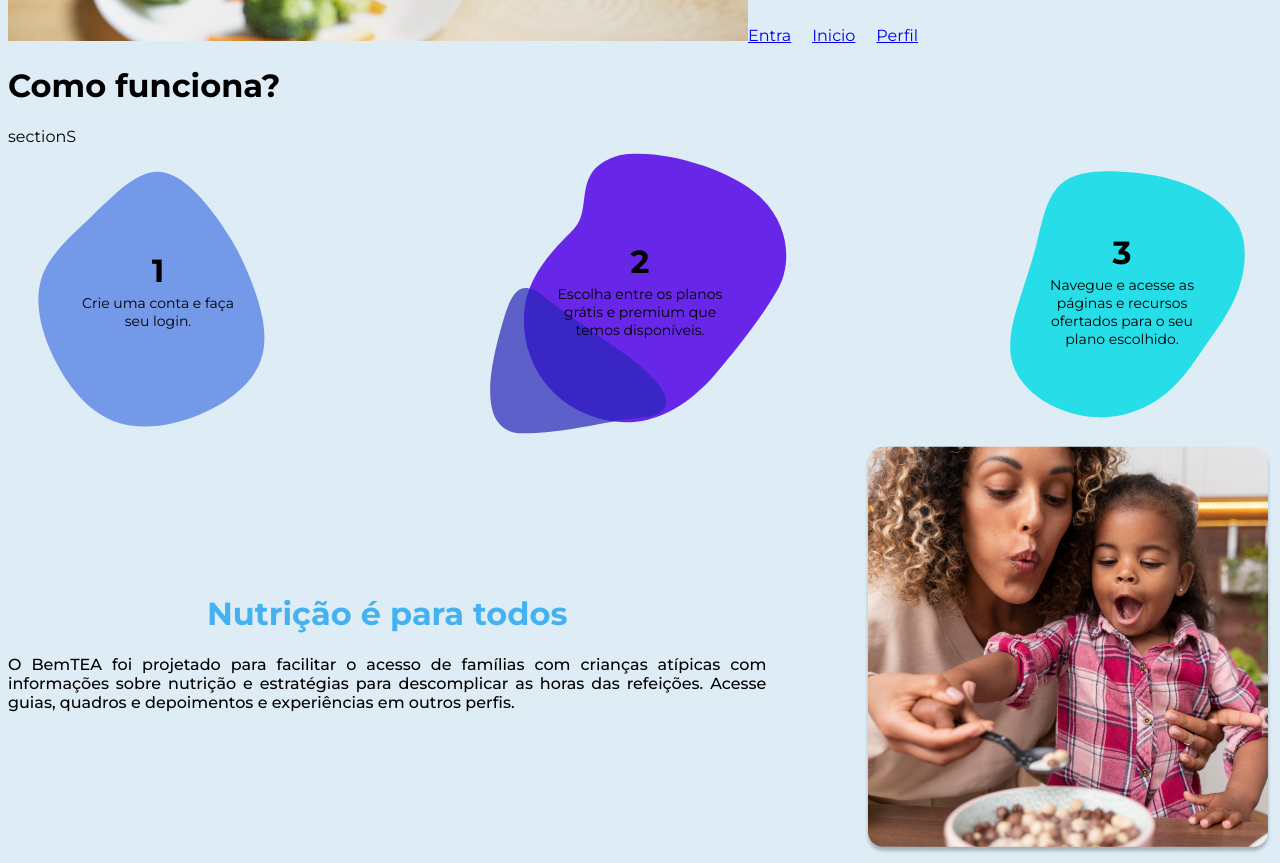
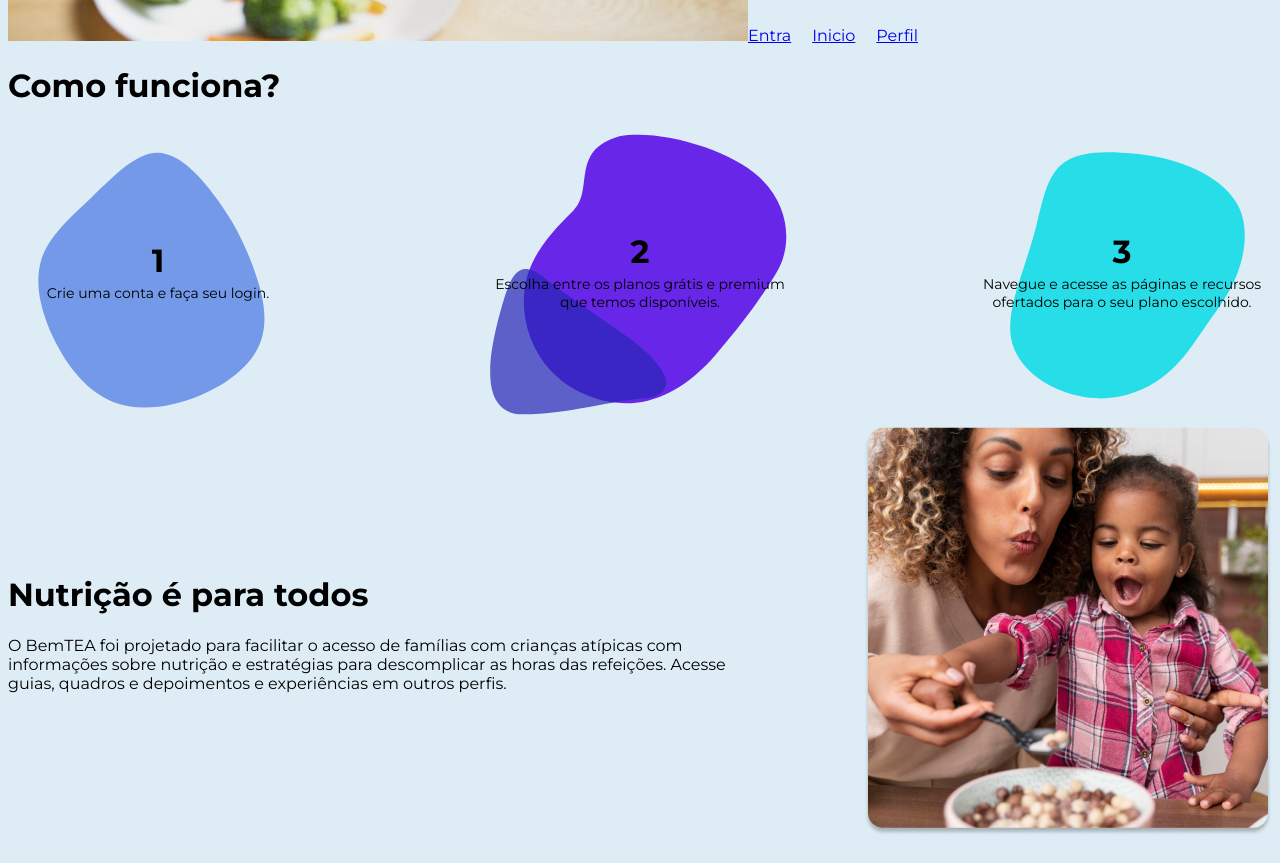
Before and after one commit to PaulaRobertaSuelen/Seguran-a-Alimentar-, a React (Vite) app: page / in a window 1280 px wide. Shown: the part 460-1323 px from the top of the page. Built offline with nearby package versions, Linux system fonts and the light colour scheme.

Commit message:
feat: migração CSS para style component

```diff
--- a/package.json
+++ b/package.json
@@ -12,7 +12,8 @@
   "dependencies": {
     "react": "^18.3.1",
     "react-dom": "^18.3.1",
-    "react-router-dom": "^6.25.1"
+    "react-router-dom": "^6.25.1",
+    "styled-components": "^6.1.12"
   },
   "devDependencies": {
     "@types/react": "^18.3.3",
--- a/src/components/TextInsideImage/index.jsx
+++ b/src/components/TextInsideImage/index.jsx
@@ -5,24 +5,18 @@ export default function TextInsideImage({
   image,
   title,
   text,
-  imageStyles,
-  fontSize = 14,
   color,
   textStyles,
-  imageWidth = 300,
-  imageHeight = 300,
 }) {
   return (
     <div
       className="text-inside-img-ctn"
-      style={{ width: imageWidth, height: imageHeight }}
+      style={{ width: "300px", height: "300px" }}
     >
       <img
         src={image}
         alt=""
-        style={imageStyles}
-        width={imageWidth}
-        height={imageHeight}
+        style={{ width: "300px", height: "300px" }}
         className="text-inside-img-img"
       />
       <div className="text-inside-img-txt">
@@ -30,9 +24,9 @@ export default function TextInsideImage({
         <p
           style={{
             color: color,
-            fontSize: fontSize,
+            fontSize: "14px",
             ...textStyles,
-            maxWidth: imageWidth * 0.6,
+            maxWidth: "300px",
           }}
         >
           {text}
--- a/src/pages/Home/components/Section1/section1.jsx
+++ /dev/null
@@ -1,7 +0,0 @@
-import React from 'react'
-
-export default function Section1() {
-  return (
-    <div>sectionS</div>
-  )
-}
--- a/src/pages/Home/components/Section2/section2.jsx
+++ /dev/null
@@ -1,50 +0,0 @@
-import img from "../../../../assets/mother.png";
-import "./section2.css";
-import Icon1 from "../../../../assets/svg/blob1.svg";
-import Icon2 from "../../../../assets/svg/blob2.svg";
-import Icon3 from "../../../../assets/svg/blob3.svg";
-
-import TextInsideImage from "../../../../components/TextInsideImage";
-
-export default function Section2() {
-  return (
-    <div>
-      <div
-        style={{
-          display: "flex",
-          justifyContent: "space-between",
-          alignItems: "center",
-        }}
-      >
-        <TextInsideImage
-          title="1"
-          image={Icon1}
-          text="Crie uma conta e faça seu login."
-        />
-        <TextInsideImage
-          title="2"
-          image={Icon2}
-          text="Escolha entre os planos grátis e premium que temos disponíveis."
-        />
-        <TextInsideImage
-          title="3"
-          image={Icon3}
-          text="Navegue e acesse as páginas e recursos ofertados para o seu plano escolhido."
-        />
-      </div>
-
-      <div className="main-container">
-        <div className="text-container">
-          <h1 className=""> Nutrição é para todos</h1>
-          <p>
-            O BemTEA foi projetado para facilitar o acesso de famílias com
-            crianças atípicas com informações sobre nutrição e estratégias para
-            descomplicar as horas das refeições. Acesse guias, quadros e
-            depoimentos e experiências em outros perfis.
-          </p>
-        </div>
-        <img src={img} alt="" className="mother" />
-      </div>
-    </div>
-  );
-}
--- a/src/pages/Home/index.jsx
+++ b/src/pages/Home/index.jsx
@@ -1,17 +1,59 @@
-import Navbar from "../../components/Navbar/navbar"
-import Main from "../../components/main/Main"
- import Section1 from "./components/Section1/section1"
-import Section2 from "./components/Section2/section2"
+import Navbar from "../../components/Navbar/navbar";
+import * as S from "./styles";
 
-export default function Home(){
-    return(
-        <>
-        <Navbar/>
-          {/** esse foi um botao que eu criei com ananias */}
-        {/* <button onClick={() => navigation('/login')}>login</button> */}
-        <Main/>
-         <Section1/>
-        <Section2/>
-        </>
-    )
+import Icon1 from "../../assets/svg/blob1.svg"
+import Icon2 from "../../assets/svg/blob2.svg"
+import Icon3 from "../../assets/svg/blob3.svg"
+import TextInsideImage from "../../components/TextInsideImage";
+
+import Img from "../../assets/mother.png"
+
+export default function Home() {
+  return (
+    <>
+      <Navbar />
+      {/** esse foi um botao que eu criei com ananias */}
+      {/* <button onClick={() => navigation('/login')}>login</button> */}
+      <h1>Como funciona?</h1>
+
+      <S.Container>
+        <div
+          style={{
+            display: "flex",
+            justifyContent: "space-between",
+            alignItems: "center",
+          }}
+        >
+          <TextInsideImage
+            title="1"
+            image={Icon1}
+            text="Crie uma conta e faça seu login."
+          />
+          <TextInsideImage
+            title="2"
+            image={Icon2}
+            text="Escolha entre os planos grátis e premium que temos disponíveis."
+          />
+          <TextInsideImage
+            title="3"
+            image={Icon3}
+            text="Navegue e acesse as páginas e recursos ofertados para o seu plano escolhido."
+          />
+        </div>
+
+        <div className="main-container">
+          <S.Card>
+            <h1 className=""> Nutrição é para todos</h1>
+            <p>
+              O BemTEA foi projetado para facilitar o acesso de famílias com
+              crianças atípicas com informações sobre nutrição e estratégias
+              para descomplicar as horas das refeições. Acesse guias, quadros e
+              depoimentos e experiências em outros perfis.
+            </p>
+          </S.Card>
+          <img src={Img} alt="" className="mother" />
+        </div>
+      </S.Container>
+    </>
+  );
 }
--- /dev/null
+++ b/src/pages/Home/styles.js
@@ -0,0 +1,26 @@
+import styled from "styled-components";
+
+export const Container = styled.div`
+  > .main-container {
+    display: flex;
+    justify-content: space-between;
+    align-items: center;
+  }
+
+  > .text-container h1 {
+    color: #44b2f0;
+    text-align: center;
+  }
+  > .text-container p {
+    text-align: justify;
+    font-weight: 500;
+  }
+  > .text-container img {
+    max-width: 400px;
+    max-height: 400px;
+  }
+`
+
+export const Card = styled.div`
+max-width: 60%;
+`
```
Also changed, not shown: 1 other file (tests, documents, lock files or other folders).
